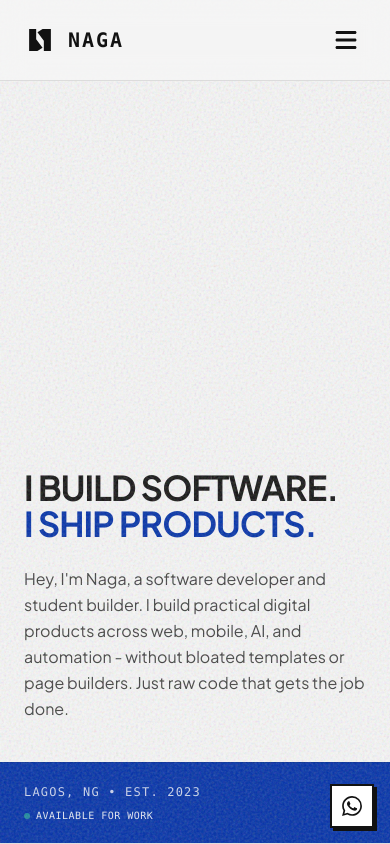
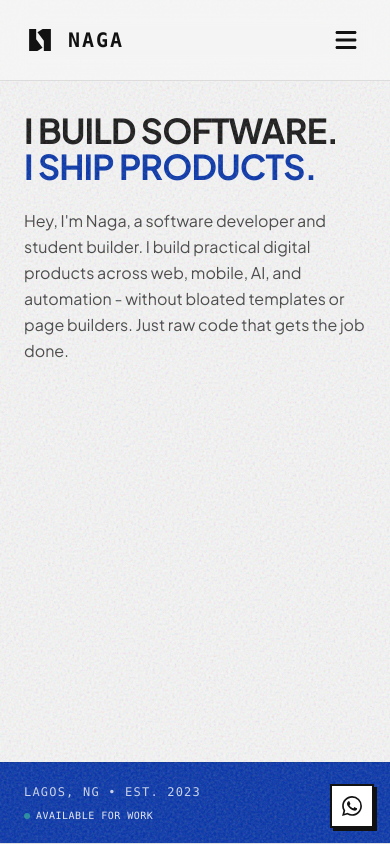
Before and after one commit to francisnaga/My-Portfolio, a React (Vite) app: page / in a window 390 px wide. Shown: the top 844 px of the page. Built offline with nearby package versions, Linux system fonts and the light colour scheme.

Commit message:
fix(mobile): align hero headline to top on mobile to eliminate blank void

```diff
--- a/src/components/Hero.jsx
+++ b/src/components/Hero.jsx
@@ -24,7 +24,7 @@ export default function Hero() {
   return (
     <section id="home" className="min-h-[100svh] w-full flex flex-col md:flex-row border-b border-foreground/10 noise-bg">
       {/* 60% Left Side */}
-      <div className="w-full md:w-[60%] flex flex-col justify-end p-6 md:p-12 pb-10 md:pb-24 pt-28 sm:pt-36 md:pt-48 bg-background relative z-10 flex-1">
+      <div className="w-full md:w-[60%] flex flex-col justify-start md:justify-end p-6 md:p-12 pb-10 md:pb-24 pt-28 sm:pt-36 md:pt-48 bg-background relative z-10 flex-1">
         <motion.div
           variants={containerVariants}
           initial="hidden"
```
